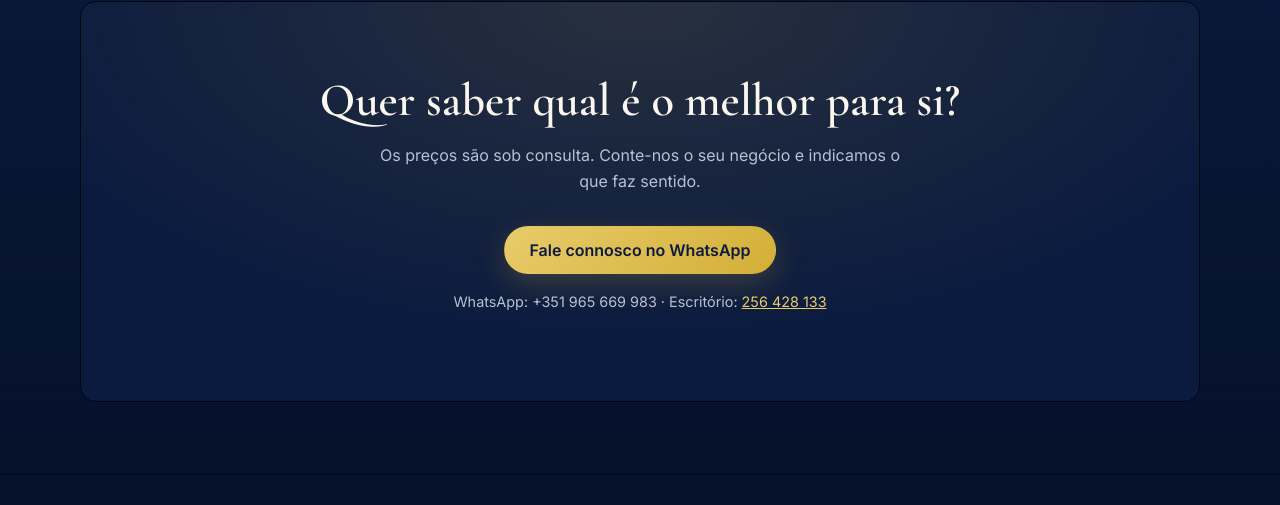
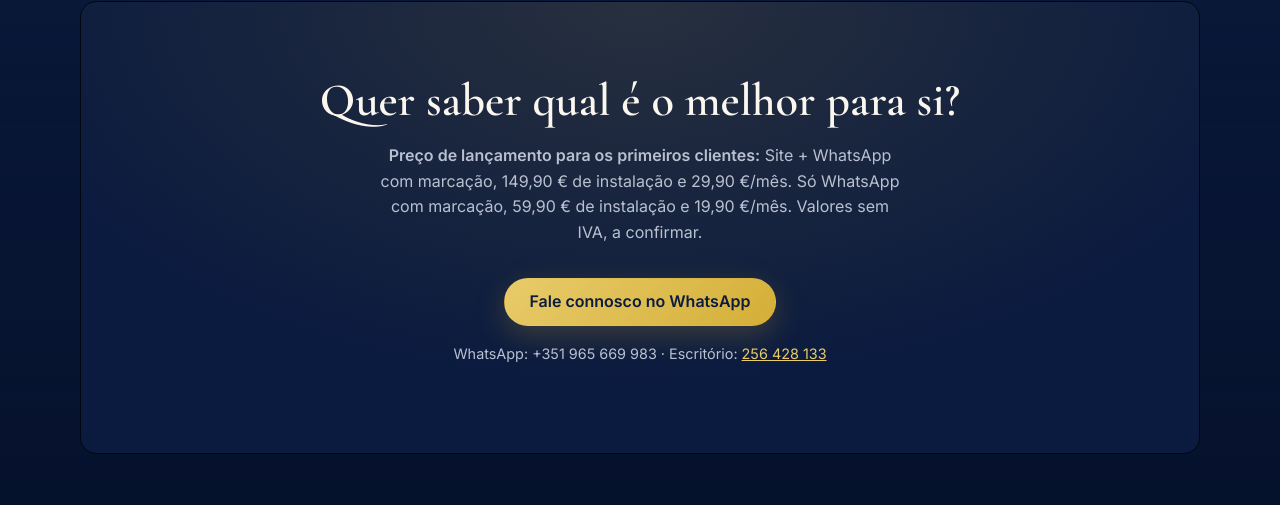
Before and after one commit to olivarlume/olivar-lume-site, a plain HTML site: page servicos.html in a window 1280 px wide. Shown: the part 1217-1722 px from the top of the page. Drawn offline with nearby package versions, Linux system fonts and the light colour scheme.

Commit message:
Mostra preços de lançamento no site (Site + WhatsApp e Só WhatsApp)

```diff
--- a/servicos.html
+++ b/servicos.html
@@ -96,7 +96,7 @@
       <div class="container">
         <div class="cta-band reveal">
           <h2>Quer saber qual é o melhor para si?</h2>
-          <p>Os preços são sob consulta. Conte-nos o seu negócio e indicamos o que faz sentido.</p>
+          <p><strong>Preço de lançamento para os primeiros clientes:</strong> Site + WhatsApp com marcação, 149,90 € de instalação e 29,90 €/mês. Só WhatsApp com marcação, 59,90 € de instalação e 19,90 €/mês. Valores sem IVA, a confirmar.</p>
           <a class="btn btn-gold" data-wa href="index.html#contacto">Fale connosco no WhatsApp</a>
           <p class="note">WhatsApp: <span data-config="whatsappDisplay">+351 965 669 983</span> · Escritório: <a data-tel href="tel:+351256428133"><span data-config="escritorioDisplay">256 428 133</span></a></p>
         </div>
```
Also changed, not shown: index.html (+1 -1 lines).
